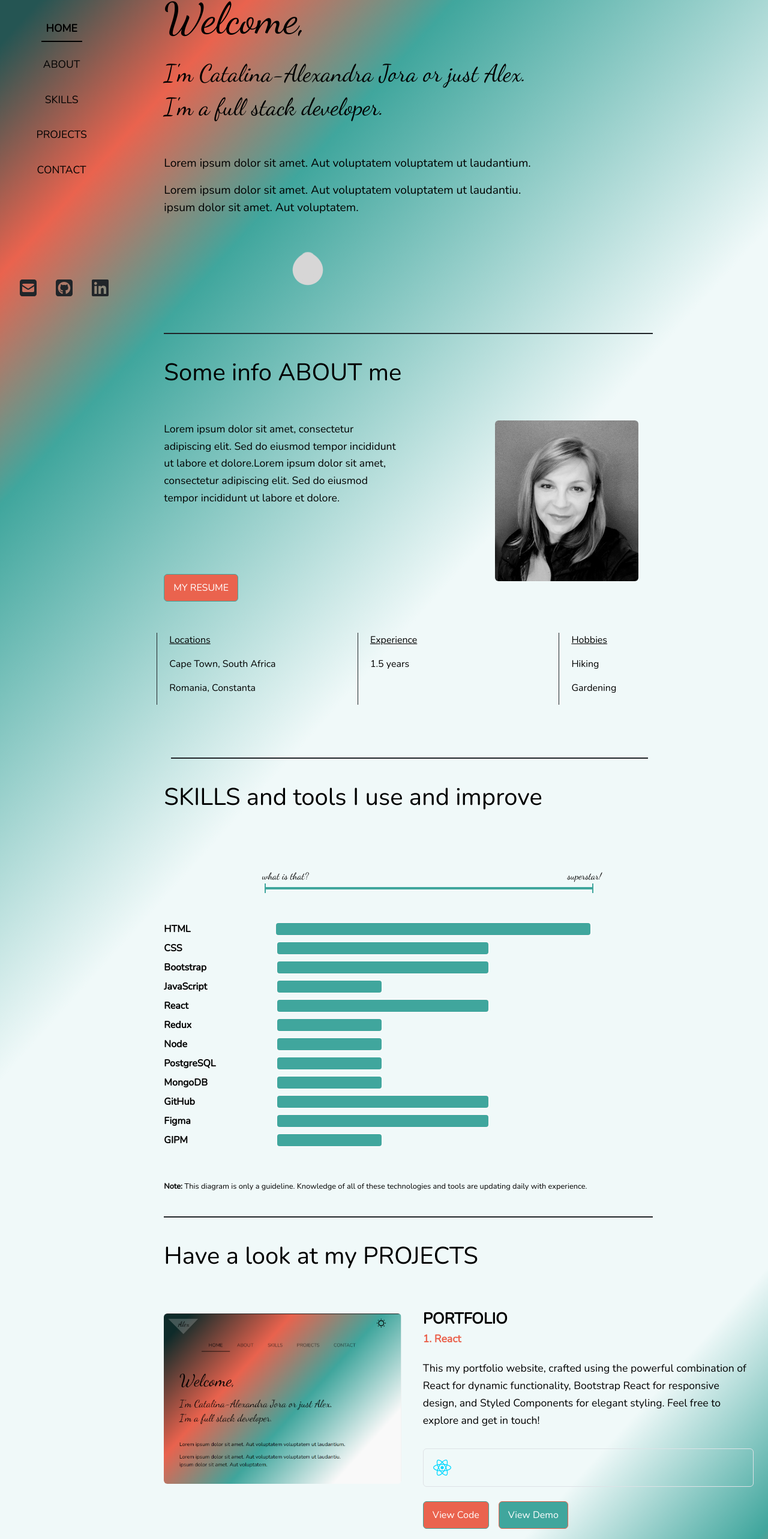
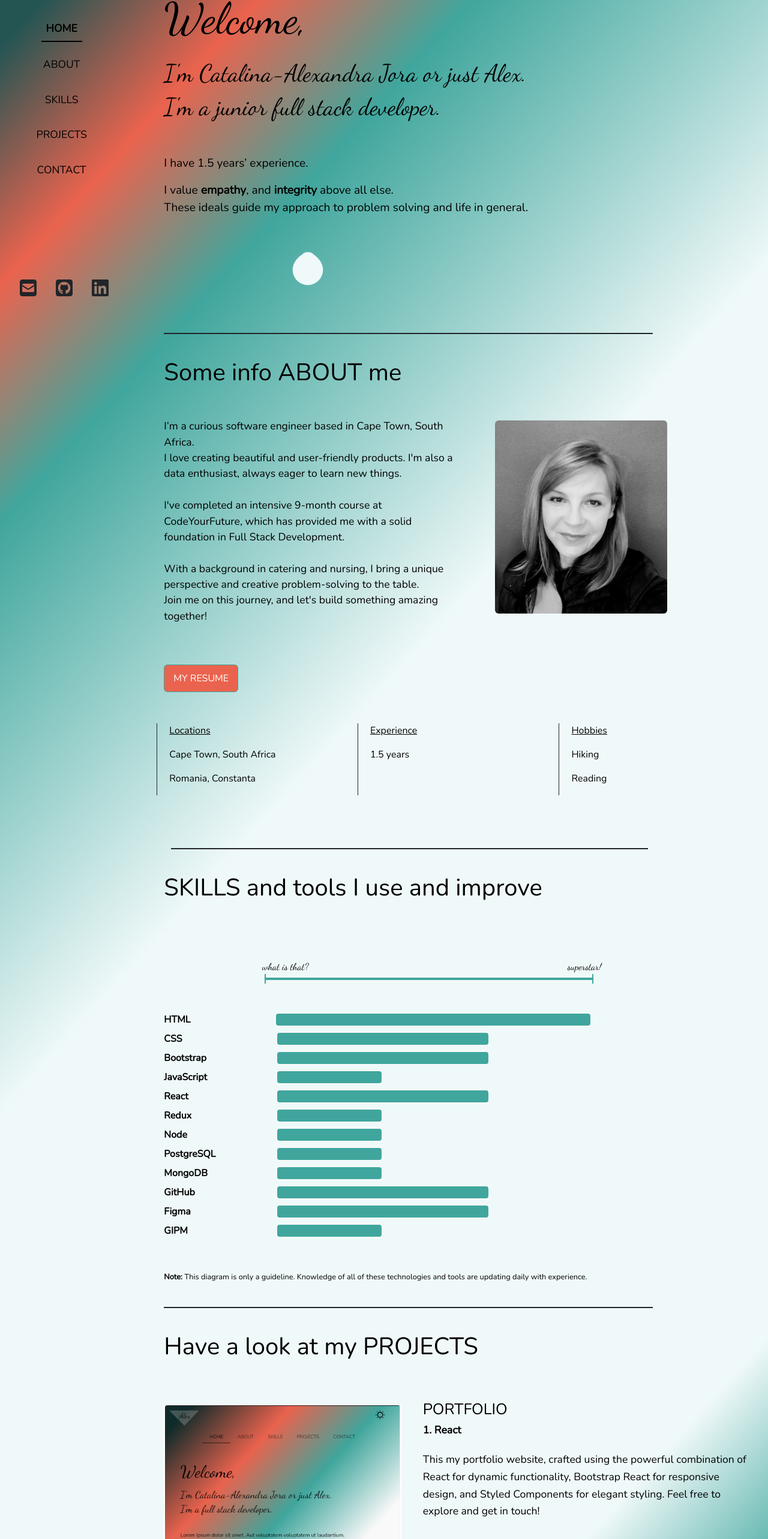
Before and after one commit to AlexJora/portfolio, a React (Vite) app: page / in a window 1280 px wide. Shown: the part 118-2684 px from the top of the page at 60% size. Built offline with nearby package versions, Linux system fonts and the light colour scheme; some icons are missing.

Commit message:
text content and layout fixes

```diff
--- a/data.jsx
+++ b/data.jsx
@@ -19,8 +19,21 @@ export const aboutImage = {
   imageUrl: photo,
 };
 export const aboutMeTitle = "Some info ABOUT me";
-export const aboutMeText =
-  "Lorem ipsum dolor sit amet, consectetur adipiscing elit. Sed do eiusmod tempor incididunt ut labore et dolore.Lorem ipsum dolor sit amet, consectetur adipiscing elit. Sed do eiusmod tempor incididunt ut labore et dolore.";
+// export const aboutMeText = "I’m a dedicated software engineer based in Cape Town, South Africa.
+//  I love creating beautiful and user-friendly products. I'm also a data enthusiast, always eager to learn new things.
+//  I've successfully completed an intensive 12-month course at CodeYourFuture, which has provided me with a solid foundation in Full Stack Development.
+//   With a background in catering and nursing, I bring a unique perspective and creative problem-solving to the table. Join me on this journey, and let's build something amazing together!";
+
+export const aboutMeText = `
+  I’m a curious software engineer based in Cape Town, South Africa.
+  I love creating beautiful and user-friendly products. I'm also a data enthusiast, always eager to learn new things.
+
+  I've completed an intensive 9-month course at CodeYourFuture, which has provided me with a solid foundation in Full Stack Development.
+
+   With a background in catering and nursing, I bring a unique perspective and creative problem-solving to the table.
+    Join me on this journey, and let's build something amazing together!
+`;
+
 /* SKILLS
  **************************************************************
  */
--- a/src/components/ScrollAnimation.css
+++ b/src/components/ScrollAnimation.css
@@ -1,7 +1,7 @@
 :root {
   --circle-w: 50px;
   /* --circle-bg: rgb(67, 223, 213); */
-  --circle-bg: #d7d6d6;
+  --circle-bg: rgba(240, 249, 249, 1);
   --arrow-bg: #000;
 
   --bezier: cubic-bezier(0.77, 0, 0.175, 1);
--- a/src/pages/About.jsx
+++ b/src/pages/About.jsx
@@ -20,38 +20,82 @@ const ResumeButton = styled(Button)`
 
 const AboutText = styled.p`
   font-size: 1.1rem;
-  line-height: 1.8rem;
+  margin-top: -30px;
+  white-space: pre-line;
   @media (max-width: 576px) {
     font-size: 0.9rem;
   }
 `;
+// const AboutImage = styled.img`
+//   width: 50% !important;
+
+//   @media (max-width: 768px) {
+//     width: 30% !important;
+//   }
+// `;
+
+const LargeImageWrapper = styled.div`
+  width: 60%;
+`;
+const MediumImageWrapper = styled.div`
+  width: 40%;
+`;
+const SmallImageWrapper = styled.div`
+  width: 65%;
+`;
+
 const About = () => {
   return (
     <Container id="about" className="pt-4 ps-lg-5">
-      {/* LARGE / MEDIUM SCREENS */}
+      {/* LARGE SCREEN */}
       <Row className="mb-5 d-none d-md-flex">
         <Col>
           <h6 className="display-6">{aboutMeTitle}</h6>
         </Col>
       </Row>
 
-      <Row className="mb-5 d-none d-md-flex">
-        <Col lg={6} md={6} className="pe-5">
-          <AboutText className="pe-5 pb-5">{aboutMeText}</AboutText>
+      <Row className="mb-5 d-none d-lg-flex">
+        <Col lg={6} className="pe-1">
+          <AboutText className=" pb-5">{aboutMeText}</AboutText>
+
+          <a href={resume} target="_blank" rel="noreferrer">
+            <ResumeButton size="md" className="mt-1 btn">
+              MY RESUME
+            </ResumeButton>
+          </a>
+        </Col>
+        <Col lg={6}>
+          <LargeImageWrapper>
+            <img
+              src={aboutImage.imageUrl}
+              alt="About Me"
+              className="img-fluid rounded ms-5"
+            />
+          </LargeImageWrapper>
+        </Col>
+      </Row>
+      {/* ================ */}
+      {/* Medium Screens - Image on Top, Text Underneath */}
+      <Row className="mb-5 d-none d-md-block d-lg-none d-sm-none">
+        <Col md={12} className="text-center">
+          <MediumImageWrapper className="mx-auto">
+            <img
+              src={aboutImage.imageUrl}
+              alt="About Me"
+              className="img-fluid rounded mb-5"
+            />
+          </MediumImageWrapper>
+        </Col>
+        <Col md={12} className="pt-3">
+          <AboutText>{aboutMeText}</AboutText>
           <a href={resume} target="_blank" rel="noreferrer">
             <ResumeButton size="md" className="mt-5 btn">
               MY RESUME
             </ResumeButton>
           </a>
         </Col>
-        <Col lg={6} md={6}>
-          <img
-            src={aboutImage.imageUrl}
-            alt="About Me"
-            className="img-fluid w-50 rounded ms-5"
-          />
-        </Col>
       </Row>
+      {/* ============ */}
       <Row className="pt-1 d-none d-lg-flex d-md-flex">
         <Col className="mb-4">
           <Row>
@@ -73,7 +117,7 @@ const About = () => {
                 <u>Hobbies</u>
               </p>
               <p className="ps-lg-2">Hiking</p>
-              <p className="ps-lg-2">Gardening</p>
+              <p className="ps-lg-2">Reading</p>
             </Col>
           </Row>
         </Col>
@@ -87,11 +131,13 @@ const About = () => {
           </Col>
 
           <Col sm={12} className="text-center">
-            <img
-              src={aboutImage.imageUrl}
-              alt="About Me"
-              className="img-fluid rounded w-50 mb-5 mt-5"
-            />
+            <SmallImageWrapper className="mx-auto">
+              <img
+                src={aboutImage.imageUrl}
+                alt="About Me"
+                className="img-fluid rounded mb-5 mt-5"
+              />
+            </SmallImageWrapper>
           </Col>
           <Col sm={12}>
             <AboutText className="pb-4">{aboutMeText}</AboutText>
--- a/src/pages/Home.jsx
+++ b/src/pages/Home.jsx
@@ -25,17 +25,16 @@ const Home = () => {
             <h1 className="display-6">
               I'm Catalina-Alexandra Jora or just Alex.
             </h1>
-            <h1 className="display-6">I'm a full stack developer.</h1>
+            <h1 className="display-6">I'm a junior full stack developer.</h1>
           </WelcomeContainer>
           <WelcomeTextContainer className="pt-5 custom-fs">
+            <p>I have 1.5 years’ experience.</p>
             <p>
-              Lorem ipsum dolor sit amet. Aut voluptatem voluptatem ut
-              laudantium.
-            </p>
-            <p>
-              Lorem ipsum dolor sit amet. Aut voluptatem voluptatem ut
-              laudantiu.
-              <br></br>ipsum dolor sit amet. Aut voluptatem.
+              I value <span className="fw-semibold">empathy</span>, and
+              <span className="fw-semibold"> integrity</span> above all else.
+              <br></br>
+              These ideals guide my approach to problem solving and life in
+              general.
             </p>
           </WelcomeTextContainer>
         </Col>
--- a/src/pages/Projects.jsx
+++ b/src/pages/Projects.jsx
@@ -53,7 +53,6 @@ const ProjectDescription = styled.p`
 
 const ProjectSubtitle = styled.h6`
   font-size: 1.1rem;
-  color: var(--button-orange);
 `;
 const TextSection = styled.div`
   font-size: 1.6rem;
@@ -62,7 +61,10 @@ const TextSection = styled.div`
     margin-top: 1.5rem;
   }
 `;
-
+const ProjectImage = styled.img`
+  border: 2px solid white;
+  width: 100%;
+`;
 const Projects = () => {
   const projectsPerPage = 1; // Number of projects to display per page
   const [currentPage, setCurrentPage] = useState(1);
@@ -89,7 +91,7 @@ const Projects = () => {
               {/* Image on the left */}
               <Col lg={5} xs={12} className="mb-3 mx-auto">
                 <div className="image-container">
-                  <Image
+                  <ProjectImage
                     src={project.imageUrl}
                     alt={project.title}
                     className="rounded h-100"
@@ -100,9 +102,7 @@ const Projects = () => {
 
               {/* Text on the right */}
               <Col lg={7} xs={12} className="text-container mx-auto ps-lg-4">
-                <TextSection className=" fw-bolder pb-1">
-                  {project.title}
-                </TextSection>
+                <TextSection className="  pb-1">{project.title}</TextSection>
                 <ProjectSubtitle className="fw-bold pb-3">
                   {project.subtitle}
                 </ProjectSubtitle>
```
